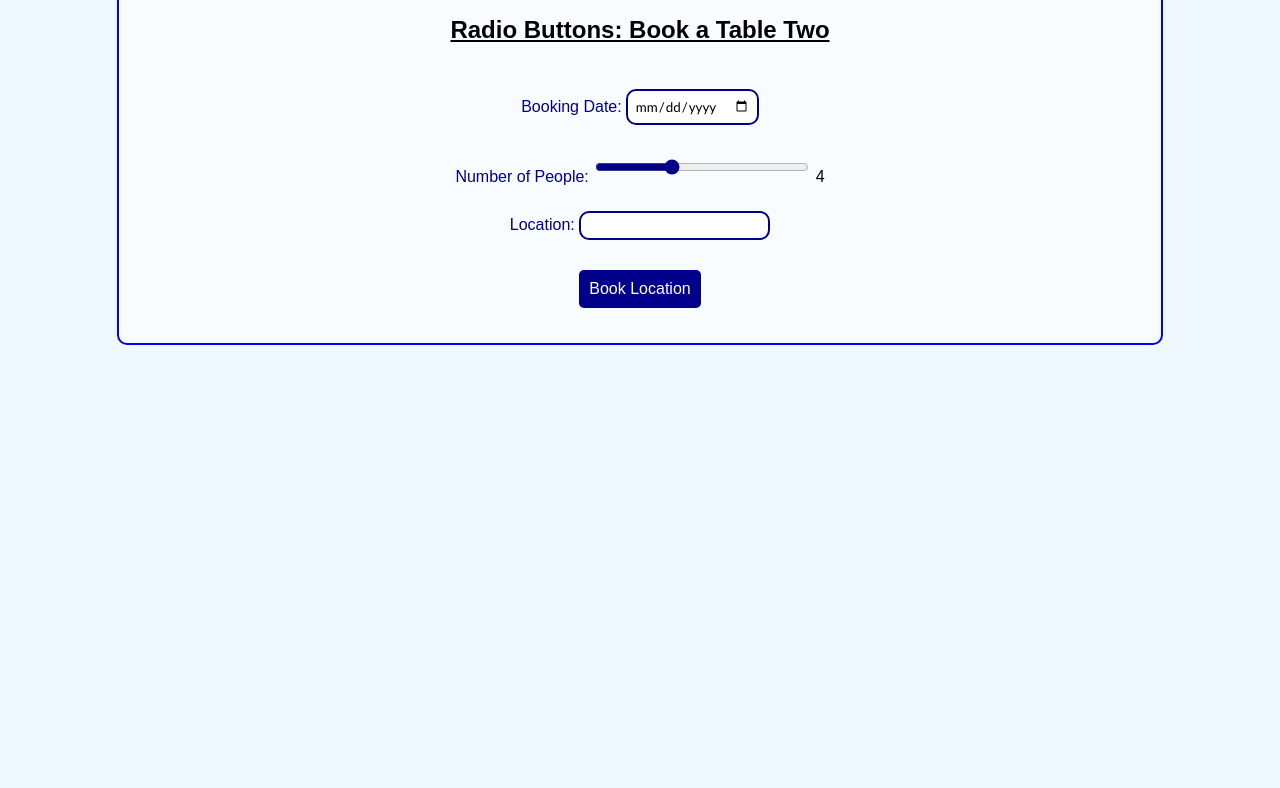
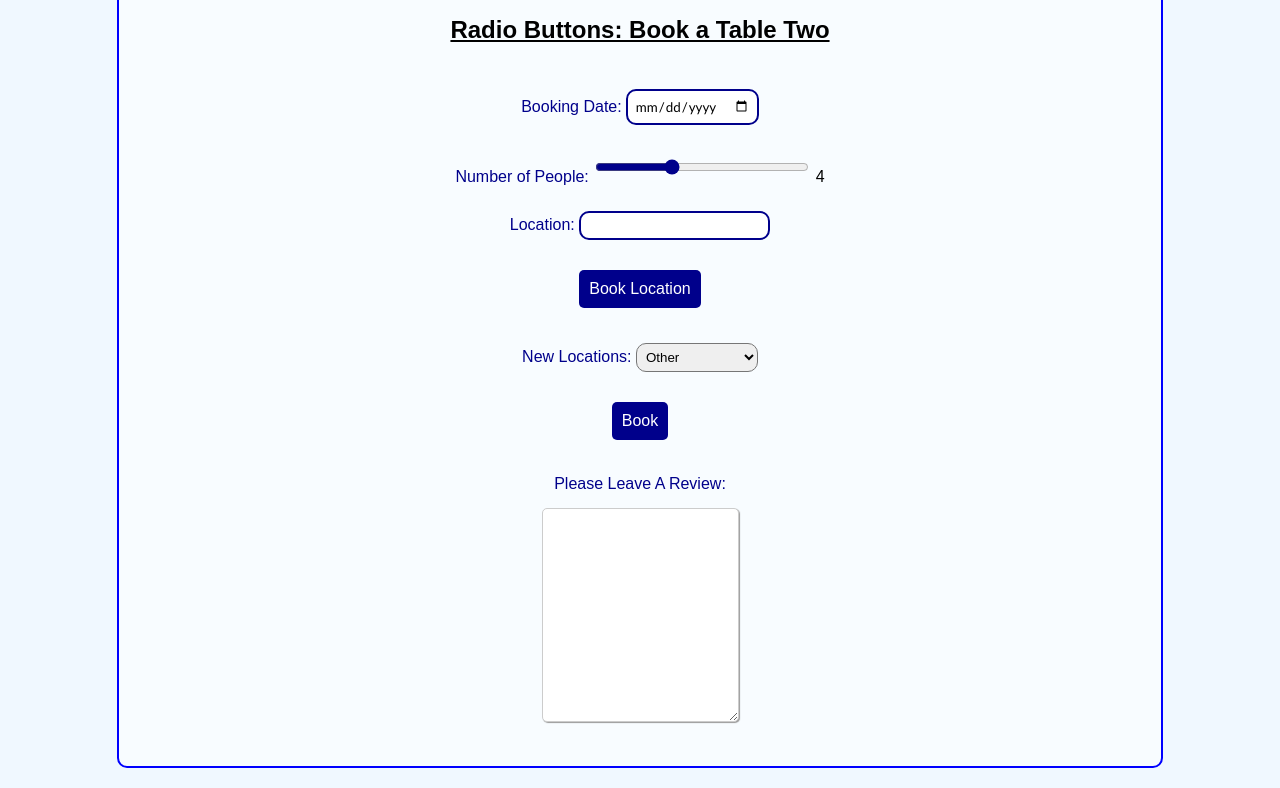
Before and after one commit to joshm-codes/HTML-Forms-Practice, a plain HTML site: page index.html in a window 1280 px wide. Shown: the part 806-1594 px from the top of the page. Before the commit the page ends 1171 px from the top, so only its background shows below. Drawn offline with Linux system fonts and the light colour scheme.

Commit message:
Added select dropdown, review textarea and textarea styling

```diff
--- a/index.html
+++ b/index.html
@@ -86,6 +86,23 @@
 
                 </div>
                 <button type="submit">Book Location</button>
+
+                <div>
+                    <label for="booking_location-2">New Locations:</label>
+                    <select name="locations2" id="locations2">
+                        <option value="other">Other</option>
+                        <option value="North St">North St.</option>
+                        <option value="Sprinfield Ave">Springfield Ave</option>
+                        <option value="TryThis St">TryThis St</option>
+                        <option value="Last location">Last Location</option>
+                    </select>
+                </div>
+                <button type="submit">Book</button>
+
+                <div id="reviewArea">
+                    <label for="review">Please Leave A Review:</label>
+                    <textarea name="review" name="review" rows="10" col="30" maxlength="200"></textarea>
+                </div>
             </form>
 
     </div>
--- a/styles.css
+++ b/styles.css
@@ -73,3 +73,17 @@ input[type=range]{
     width: 200px;
     accent-color: darkblue;
 }
+textarea{
+    font-size: 0.8rem;
+  letter-spacing: 1px;
+  padding: 10px;
+  max-width: 100%;
+  line-height: 1.5;
+  border-radius: 5px;
+  border: 1px solid #cccccc;
+  box-shadow: 1px 1px 1px #999999;
+}
+#reviewArea label{
+    display:block;
+    margin-bottom: 15px;
+}
```
